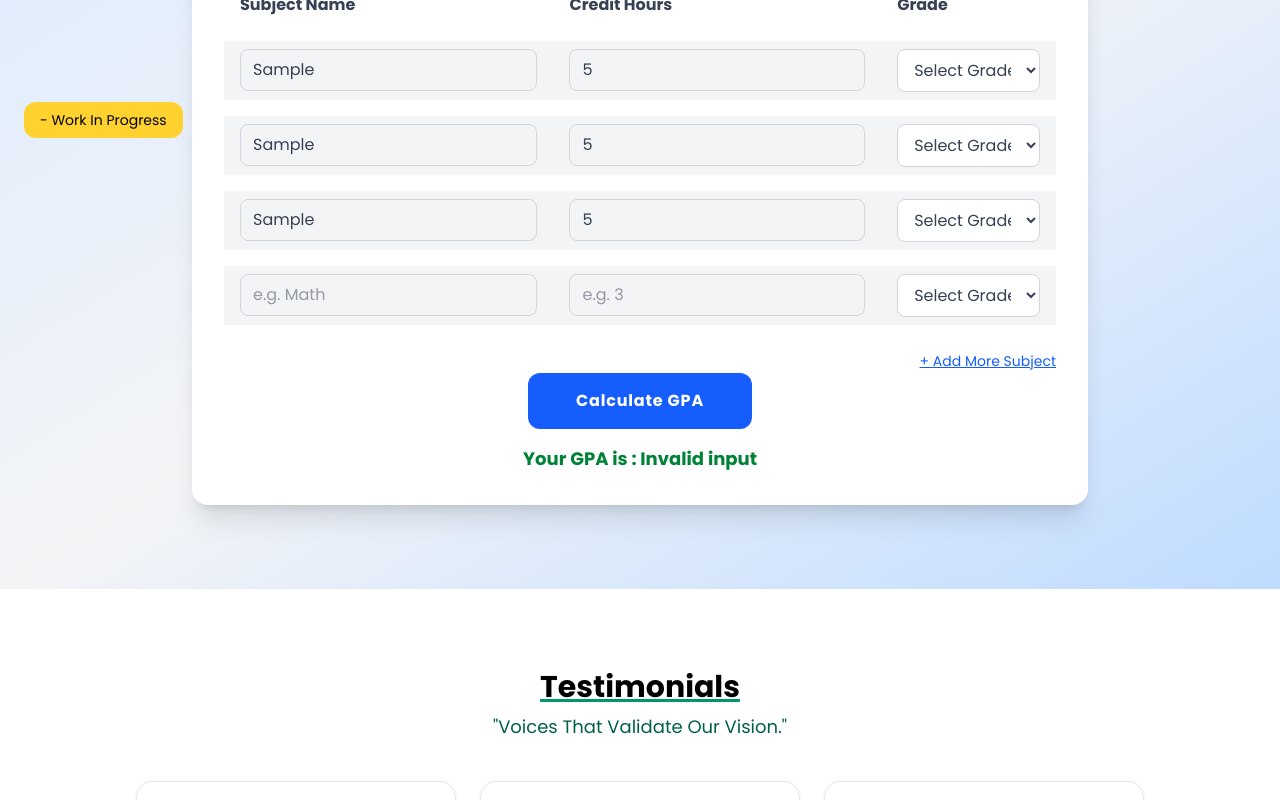
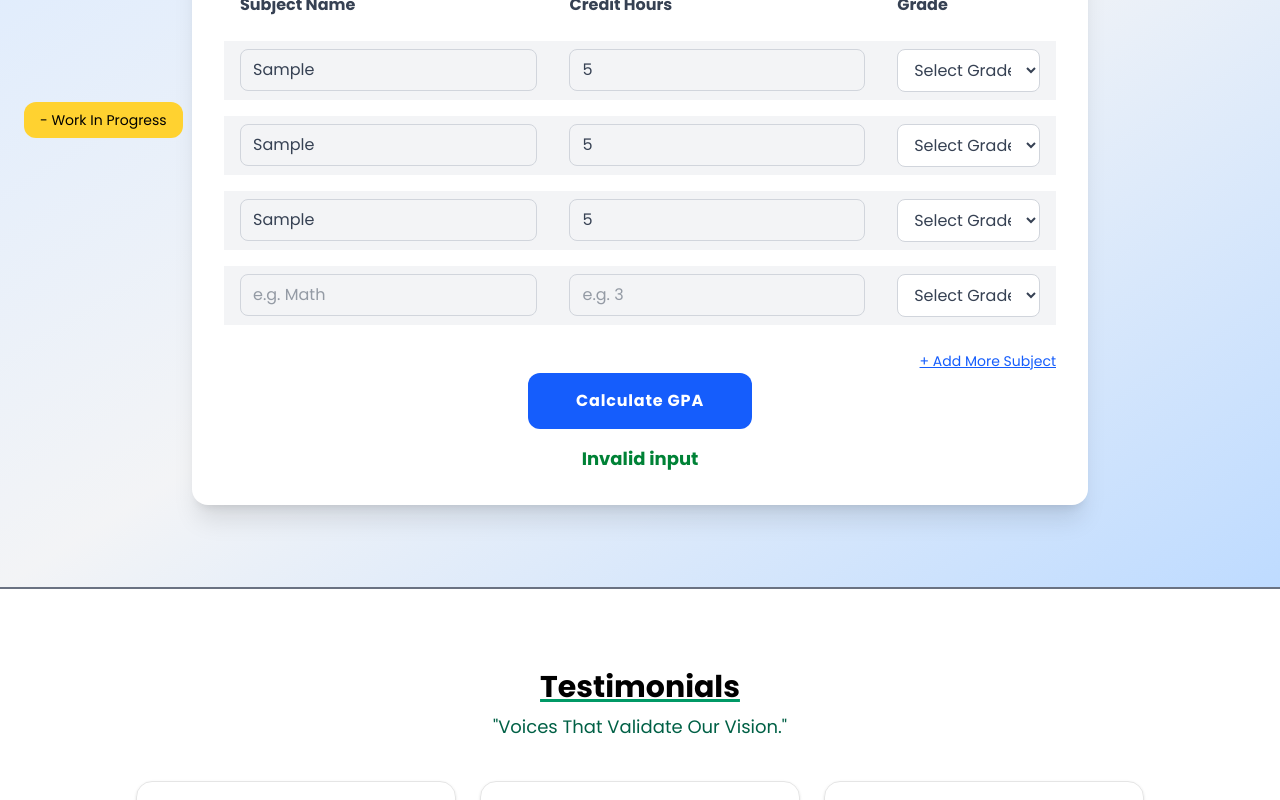
Before and after one commit to hussnain-uet-87/Seniculator, a React (Vite) app: page / in a window 1280 px wide. Both pictures are taken after typing "Sample", "5", "Sample", "5", "Sample", "5" into the empty fields and a click on the button "Calculate GPA". Shown: the part 1957-2757 px from the top of the page. Built offline with nearby package versions, Linux system fonts and the light colour scheme; a web font is replaced by a local one.

Commit message:
upgradations in calculator ui

```diff
--- a/Components/GpaCalculator.jsx
+++ b/Components/GpaCalculator.jsx
@@ -59,9 +59,8 @@ const GpaCalculator = () => {
     }
   };
   return (
-    <div
-      className="min-h-screen mb-10 borde
-    r-b-2 border-b-gray-500 bg-gradient-to-br from-blue-100 via-gray-100 to-blue-200 py-10 px-4 pt-16"
+    <section id="calculator"
+      className="min-h-screen mb-10 border-b-2 -scroll-mt-14 border-b-gray-500 bg-gradient-to-br from-blue-100 via-gray-100 to-blue-200 py-10 px-4 pt-16"
     >
       <div className="max-w-4xl mx-auto bg-white shadow-xl rounded-2xl p-8">
         <h1 className="text-3xl md:text-4xl font-bold text-center text-blue-800 mb-3">
@@ -163,12 +162,12 @@ const GpaCalculator = () => {
           </button>
           {gpa !== null && (
             <p className="mt-4 text-center text-md  md:text-lg font-bold text-green-700">
-              Your GPA is : {gpa}
+             {gpa ==="Invalid input"?"Invalid input" : `Your GPA is ${gpa}`}
             </p>
           )}
         </div>
       </div>
-    </div>
+    </section>
   );
 };
 
--- a/Components/Hero.jsx
+++ b/Components/Hero.jsx
@@ -40,6 +40,9 @@ const Hero = () => {
           </div>
 
           <button
+          onClick={() => {
+    document.getElementById("calculator")?.scrollIntoView({ behavior: "smooth" });
+  }}
             style={{ fontFamily: "Poppins", color: "#4a3222" }}
             className="tracking-wide b-10 flex items-center gap-2 cursor-pointer font-bold px-8 py-3 bg-amber-200 border-amber-300 border-2 mt-5 rounded-full text-md mb-8"
           >
```
